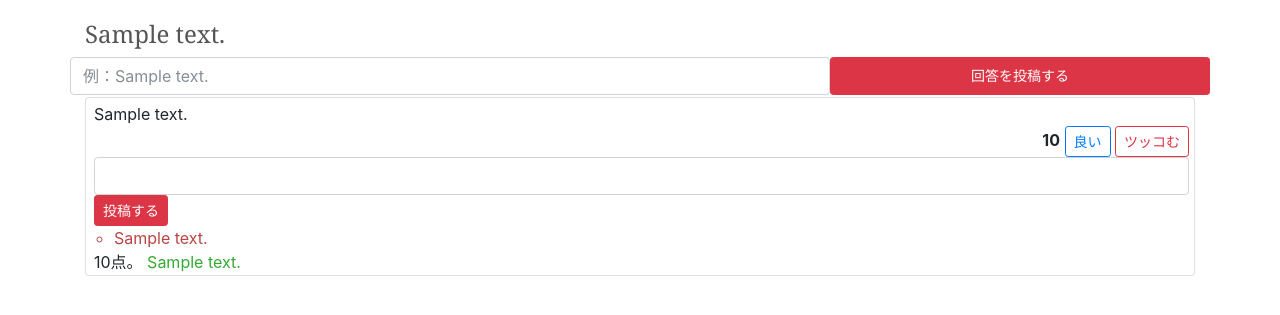
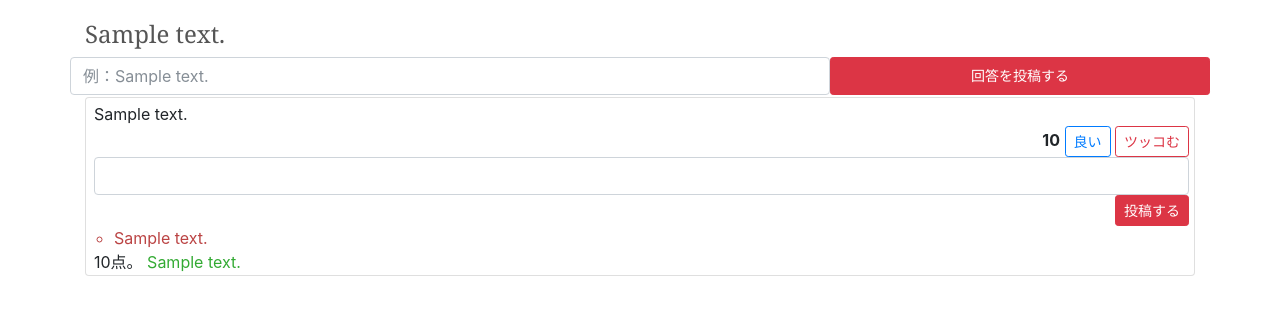
Before and after one commit to agajo/oogiridojo_app_on_django, a Django app: template templates/oogiridojo/index.html in a window 1280 px wide, after a click on "ツッコむ". Shown: the part 64-379 px from the top of the page. Run offline with Django 3.2, Linux system fonts and the light colour scheme; the template is opened without the code that fills it: most values are stand-ins (such as "Sample title", 1, 10 or a date in 2020); some libraries are stand-ins or nearby versions.

Commit message:
tsukkomi button align right

```diff
--- a/static/oogiridojo/style.css
+++ b/static/oogiridojo/style.css
@@ -34,6 +34,9 @@ ul.tsukkomi_list{
 li.tsukkomi_text{
     color:#b44;
 }
+div.tsukkomi_form{
+    text-align:right;
+}
 span.judgement_rank_1{
     color:#3a3;
 }
--- a/templates/oogiridojo/great_answers.html
+++ b/templates/oogiridojo/great_answers.html
@@ -44,7 +44,7 @@
                         </div>
 
                         <!-- tsukkomi form from here. default collapsed. -->
-                        <div id="tsukkomi_form_{{ answer.id }}" class="collapse">
+                        <div id="tsukkomi_form_{{ answer.id }}" class="tsukkomi_form collapse">
                             <input type="text" name="tsukkomi_text" class="form-control">
                             <button type='button' class = "tsukkomi_submit_button btn btn-danger btn-sm" name="tsukkomi_submit_button" formaction="{% url 'oogiridojo:tsukkomi_submit' %}" value="{{ answer.id }}" data-toggle="collapse" href="#tsukkomi_form_{{ answer.id }}" aria-expanded="false" aria-controls="tsukkomi_form_{{ answer.id }}">投稿する</button>
                         </div>
--- a/templates/oogiridojo/mypage.html
+++ b/templates/oogiridojo/mypage.html
@@ -39,7 +39,7 @@
                         </div>
 
                         <!-- tsukkomi form from here. default collapsed. -->
-                        <div id="tsukkomi_form_{{ answer.id }}" class="collapse">
+                        <div id="tsukkomi_form_{{ answer.id }}" class="tsukkomi_form collapse">
                             <input type="text" name="tsukkomi_text" class="form-control">
                             <button type='button' class = "tsukkomi_submit_button btn btn-danger btn-sm" name="tsukkomi_submit_button" formaction="{% url 'oogiridojo:tsukkomi_submit' %}" value="{{ answer.id }}" data-toggle="collapse" href="#tsukkomi_form_{{ answer.id }}" aria-expanded="false" aria-controls="tsukkomi_form_{{ answer.id }}">投稿する</button>
                         </div>
--- a/templates/oogiridojo/odai_detail.html
+++ b/templates/oogiridojo/odai_detail.html
@@ -44,7 +44,7 @@
                         </div>
 
                         <!-- tsukkomi form from here. default collapsed. -->
-                        <div id="tsukkomi_form_{{ answer.id }}" class="collapse">
+                        <div id="tsukkomi_form_{{ answer.id }}" class="tsukkomi_form collapse">
                             <input type="text" name="tsukkomi_text" class="form-control">
                             <button type='button' class = "tsukkomi_submit_button btn btn-danger btn-sm" name="tsukkomi_submit_button" formaction="{% url 'oogiridojo:tsukkomi_submit' %}" value="{{ answer.id }}" data-toggle="collapse" href="#tsukkomi_form_{{ answer.id }}" aria-expanded="false" aria-controls="tsukkomi_form_{{ answer.id }}">投稿する</button>
                         </div>
--- a/templates/oogiridojo/yoi_ranking.html
+++ b/templates/oogiridojo/yoi_ranking.html
@@ -44,7 +44,7 @@
                         </div>
 
                         <!-- tsukkomi form from here. default collapsed. -->
-                        <div id="tsukkomi_form_{{ answer.id }}" class="collapse">
+                        <div id="tsukkomi_form_{{ answer.id }}" class="tsukkomi_form collapse">
                             <input type="text" name="tsukkomi_text" class="form-control">
                             <button type='button' class = "tsukkomi_submit_button btn btn-danger btn-sm" name="tsukkomi_submit_button" formaction="{% url 'oogiridojo:tsukkomi_submit' %}" value="{{ answer.id }}" data-toggle="collapse" href="#tsukkomi_form_{{ answer.id }}" aria-expanded="false" aria-controls="tsukkomi_form_{{ answer.id }}">投稿する</button>
                         </div>
```
